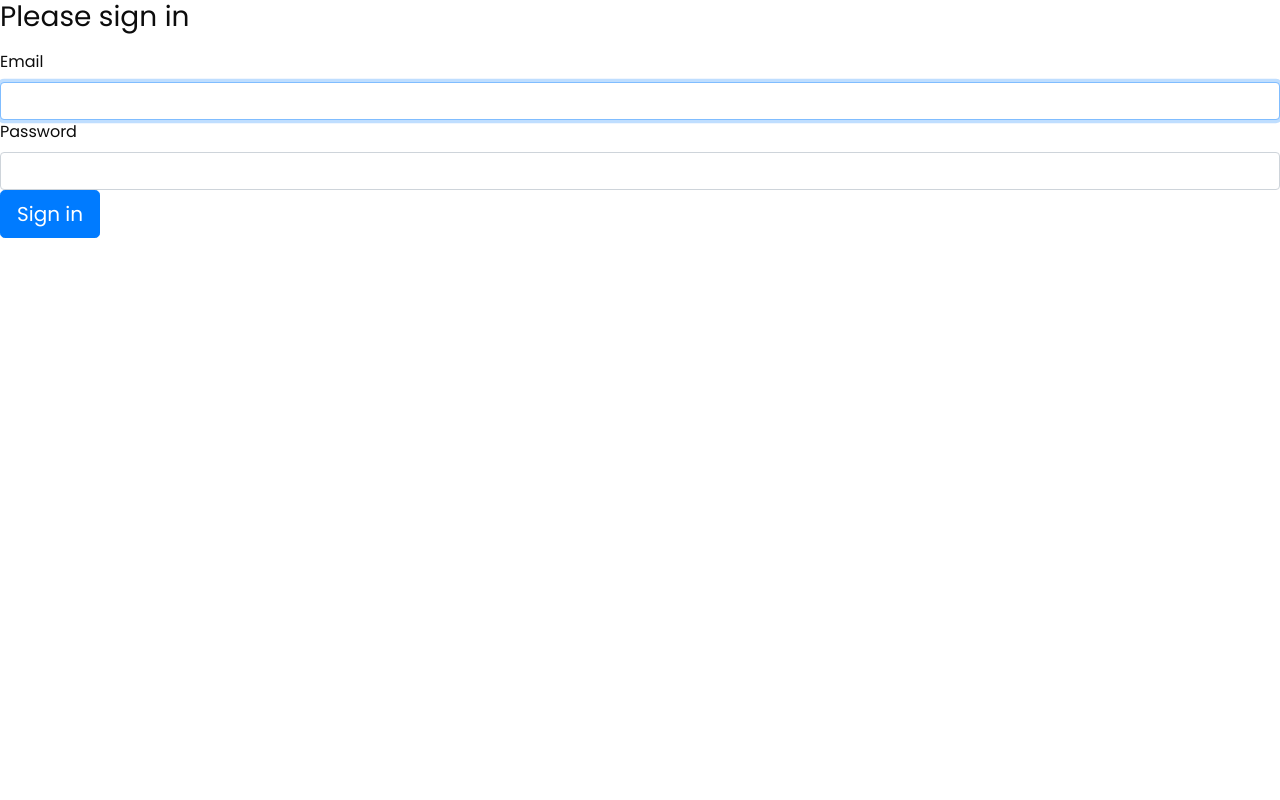
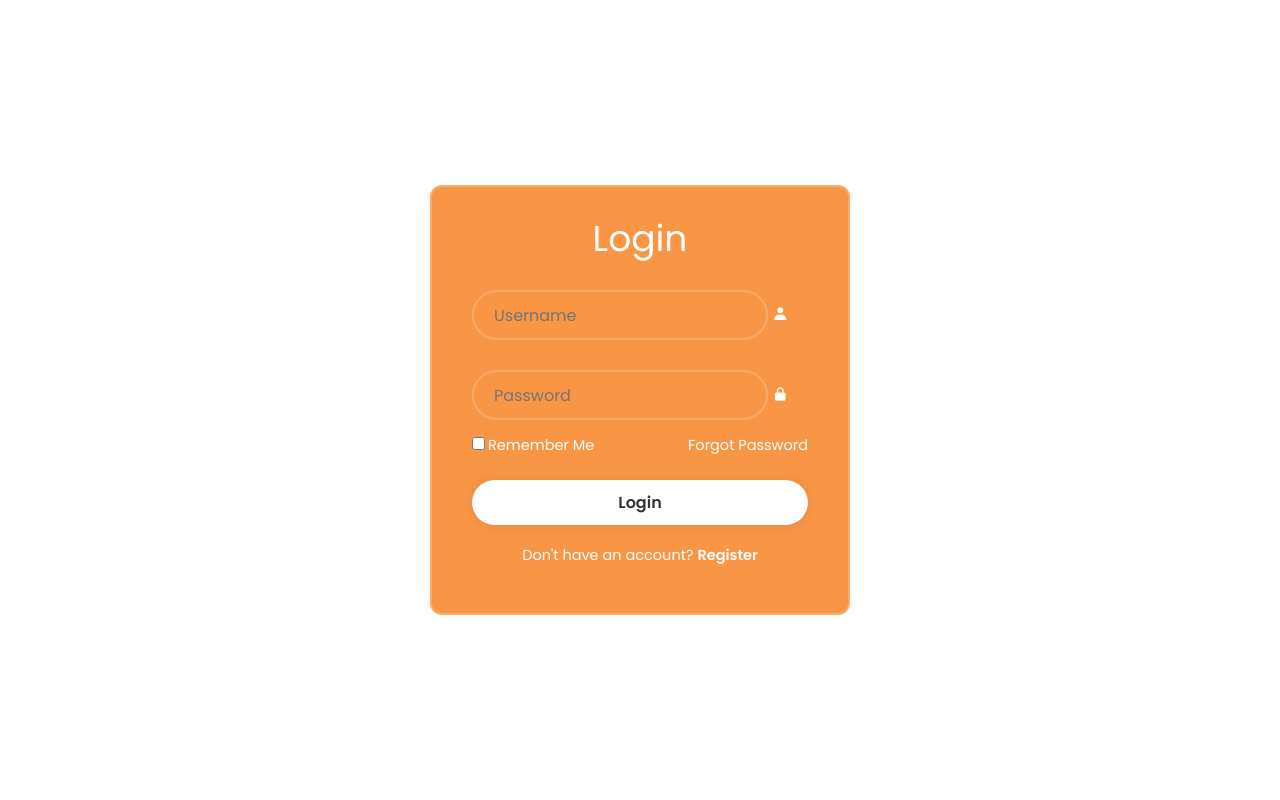
Before and after one commit to louayamor/Innovest-FrontOffice, a Symfony app: template templates/security/login.html.twig in a window 1280 px wide. Run offline with Twig, Linux system fonts and the light colour scheme; the template is opened without the code that fills it, so the values that code supplies are empty; style sheets or scripts are compiled from the project's sources; some libraries are stand-ins or nearby versions.

Commit message:
imporived login design

```diff
--- /dev/null
+++ b/assets/styles/login/login.css
@@ -0,0 +1,100 @@
+body {
+    min-height: 100vh;
+    margin: 0;
+    display: flex;
+    justify-content: center;
+    align-items: center;
+}
+
+.wrapper{
+    width: 420px;
+    background: #f89646;
+    border: 2px solid rgba(255, 255, 255, .2);
+    backdrop-filter: blur(9px);
+    color: #fff;
+    border-radius: 12px;
+    padding: 30px 40px;
+    margin: auto;
+}
+
+  .wrapper h1{
+    font-size: 36px;
+    text-align: center;
+  }
+  .wrapper .input-box{
+    position: relative;
+    width: 100%;
+    height: 50px;
+
+    margin: 30px 0;
+  }
+  .input-box input{
+    width: calc(100% - 40px);
+    height: 100%;
+    background: transparent;
+    border: none;
+    outline: none;
+    border: 2px solid rgba(255, 255, 255, .2);
+    border-radius: 40px;
+    font-size: 16px;
+    color: #fff;
+    padding: 20px 45px 20px 20px;
+    box-sizing: border-box;
+  }
+  .label input::placeholder{
+    color: #fff;
+  }
+  .label i{
+    position: absolute;
+    right: 20px;
+    top: 30%;
+    transform: translate(-50%);
+    font-size: 20px;
+
+  }
+  .wrapper .remember-forgot{
+    display: flex;
+    justify-content: space-between;
+    font-size: 14.5px;
+    margin: -15px 0 15px;
+  }
+  .remember-forgot label input{
+    accent-color: #fff;
+    margin-right: 3px;
+
+  }
+  .remember-forgot a{
+    color: #fff;
+    text-decoration: none;
+
+  }
+  .remember-forgot a:hover{
+    text-decoration: underline;
+  }
+  .wrapper .btn{
+    width: 100%;
+    height: 45px;
+    background: #ffffff;
+    border: none;
+    outline: none;
+    border-radius: 40px;
+    box-shadow: 0 0 10px rgba(0, 0, 0, .1);
+    cursor: pointer;
+    font-size: 16px;
+    color: #333;
+    font-weight: 600;
+  }
+  .wrapper .register-link{
+    font-size: 14.5px;
+    text-align: center;
+    margin: 20px 0 15px;
+
+  }
+  .register-link p a{
+    color: #fff;
+    text-decoration: none;
+    font-weight: 600;
+  }
+  .register-link p a:hover{
+    text-decoration: underline;
+  }
--- a/assets/styles/style.css
+++ b/assets/styles/style.css
@@ -327,14 +327,14 @@ a:focus {
   background-color: #f89646;
 }
 
-.furniture_section .box {
+.business_section .box {
   margin-top: 45px;
   background-color: #f7fafa;
   padding: 25px;
   border-radius: 5px;
 }
 
-.furniture_section .box .img-box {
+.business_section .box .img-box {
   display: -webkit-box;
   display: -ms-flexbox;
   display: flex;
@@ -348,21 +348,21 @@ a:focus {
   padding: 25px;
 }
 
-.furniture_section .box .img-box img {
+.business_section .box .img-box img {
   max-width: 100%;
   max-height: 100%;
 }
 
-.furniture_section .box .detail-box {
+.business_section .box .detail-box {
   margin-top: 15px;
 }
 
-.furniture_section .box .detail-box h5 {
+.business_section .box .detail-box h5 {
   text-transform: uppercase;
   font-size: 18px;
 }
 
-.furniture_section .box .detail-box .price_box {
+.business_section .box .detail-box .price_box {
   display: -webkit-box;
   display: -ms-flexbox;
   display: flex;
@@ -371,15 +371,15 @@ a:focus {
           justify-content: space-between;
 }
 
-.furniture_section .box .detail-box .price_box .price_heading {
+.business_section .box .detail-box .price_box .price_heading {
   margin-bottom: 0;
 }
 
-.furniture_section .box .detail-box .price_box .price_heading span {
+.business_section .box .detail-box .price_box .price_heading span {
   color: #6bb7be;
 }
 
-.furniture_section .box .detail-box .price_box a {
+.business_section .box .detail-box .price_box a {
   color: #6bb7be;
   text-transform: uppercase;
   font-size: 15px;
@@ -848,93 +848,5 @@ a:focus {
   color: inherit;
 }
 
-.wrapper{
-  width: 420px;
-  background: transparent;
-  border: 2px solid rgba(255, 255, 255, .2);
-  backdrop-filter: blur(9px);
-  color: #fff;
-  border-radius: 12px;
-  padding: 30px 40px;
-}
-.wrapper h1{
-  font-size: 36px;
-  text-align: center;
-}
-.wrapper .input-box{
-  position: relative;
-  width: 100%;
-  height: 50px;
 
-  margin: 30px 0;
-}
-.input-box input{
-  width: 100%;
-  height: 100%;
-  background: transparent;
-  border: none;
-  outline: none;
-  border: 2px solid rgba(255, 255, 255, .2);
-  border-radius: 40px;
-  font-size: 16px;
-  color: #fff;
-  padding: 20px 45px 20px 20px;
-}
-.label input::placeholder{
-  color: #fff;
-}
-.label i{
-  position: absolute;
-  right: 20px;
-  top: 30%;
-  transform: translate(-50%);
-  font-size: 20px;
-
-}
-.wrapper .remember-forgot{
-  display: flex;
-  justify-content: space-between;
-  font-size: 14.5px;
-  margin: -15px 0 15px;
-}
-.remember-forgot label input{
-  accent-color: #fff;
-  margin-right: 3px;
-
-}
-.remember-forgot a{
-  color: #fff;
-  text-decoration: none;
-
-}
-.remember-forgot a:hover{
-  text-decoration: underline;
-}
-.wrapper .btn{
-  width: 100%;
-  height: 45px;
-  background: #fff;
-  border: none;
-  outline: none;
-  border-radius: 40px;
-  box-shadow: 0 0 10px rgba(0, 0, 0, .1);
-  cursor: pointer;
-  font-size: 16px;
-  color: #333;
-  font-weight: 600;
-}
-.wrapper .register-link{
-  font-size: 14.5px;
-  text-align: center;
-  margin: 20px 0 15px;
-
-}
-.register-link p a{
-  color: #fff;
-  text-decoration: none;
-  font-weight: 600;
-}
-.register-link p a:hover{
-  text-decoration: underline;
-}
 /*# sourceMappingURL=style.css.map */
--- a/templates/base.html.twig
+++ b/templates/base.html.twig
@@ -26,6 +26,9 @@
         <!-- fonts style -->
         <link href="https://fonts.googleapis.com/css?family=Poppins:400,600,700&display=swap" rel="stylesheet" />
 
+        <!-- Box Icons -->
+        <link href="https://unpkg.com/boxicons@2.1.4/css/boxicons.min.css" rel="stylesheet">
+
         <!-- font awesome style -->
         <link href="{{ asset('styles/font-awesome.min.css')}}" rel="stylesheet" />
         <!-- Custom styles for this template -->
--- a/templates/security/login.html.twig
+++ b/templates/security/login.html.twig
@@ -1,42 +1,33 @@
 {% extends 'base.html.twig' %}
 
-{% block title %}Log in!{% endblock %}
+{% block title %}Login{% endblock %}
+
+{% block stylesheets %}
+    {{ parent() }}
+    <link rel="stylesheet" href="{{ asset('styles/login/login.css') }}">
+{% endblock %}
 
 {% block body %}
+<div class="wrapper">
     <form method="post">
-        {% if error %}
-            <div class="alert alert-danger">{{ error.messageKey|trans(error.messageData, 'security') }}</div>
-        {% endif %}
+      <h1>Login</h1>
+      <div class="input-box">
+        <input type="text" placeholder="Username" required>
+        <i class='bx bxs-user'></i>
+      </div>
+      <div class="input-box">
+        <input type="password" placeholder="Password" required>
+        <i class='bx bxs-lock-alt' ></i>
+      </div>
+      <div class="remember-forgot">
+        <label><input type="checkbox">Remember Me</label>
+        <a href="#">Forgot Password</a>
+      </div>
+      <button type="submit" class="btn">Login</button>
+      <div class="register-link">
+        <p>Don't have an account? <a href="#">Register</a></p>
+      </div>
+    </form>
+  </div>
 
-        {% if app.user %}
-            <div class="mb-3">
-                You are logged in as {{ app.user.userIdentifier }}, <a href="{{ path('app_logout') }}">Logout</a>
-            </div>
-        {% endif %}
-
-        <h1 class="h3 mb-3 font-weight-normal">Please sign in</h1>
-        <label for="username">Email</label>
-        <input type="email" value="{{ last_username }}" name="_username" id="username" class="form-control" autocomplete="email" required autofocus>
-        <label for="password">Password</label>
-        <input type="password" name="_password" id="password" class="form-control" autocomplete="current-password" required>
-
-        <input type="hidden" name="_csrf_token"
-               value="{{ csrf_token('authenticate') }}"
-        >
-
-        {#
-            Uncomment this section and add a remember_me option below your firewall to activate remember me functionality.
-            See https://symfony.com/doc/current/security/remember_me.html
-
-            <div class="checkbox mb-3">
-                <label>
-                    <input type="checkbox" name="_remember_me"> Remember me
-                </label>
-            </div>
-        #}
-
-        <button class="btn btn-lg btn-primary" type="submit">
-            Sign in
-        </button>
-    </form>
 {% endblock %}
```
Also changed, not shown: templates/home/index.html.twig (+15 -17 lines), templates/login/index.html.twig (deleted, +0 -23 lines).
